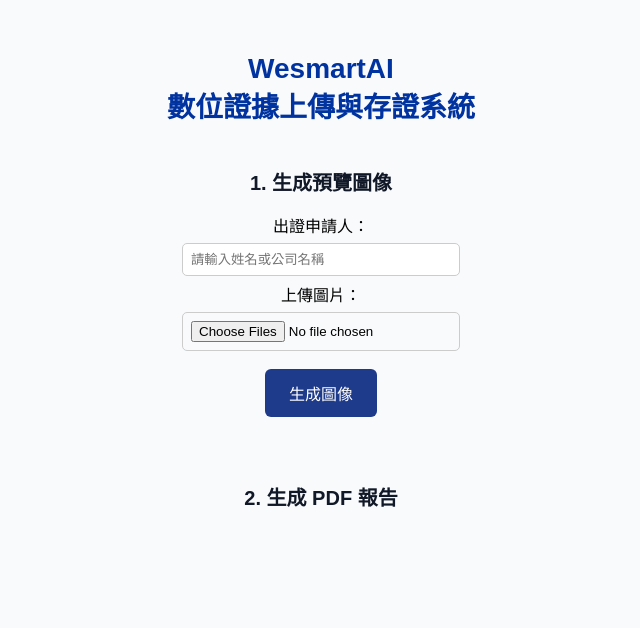
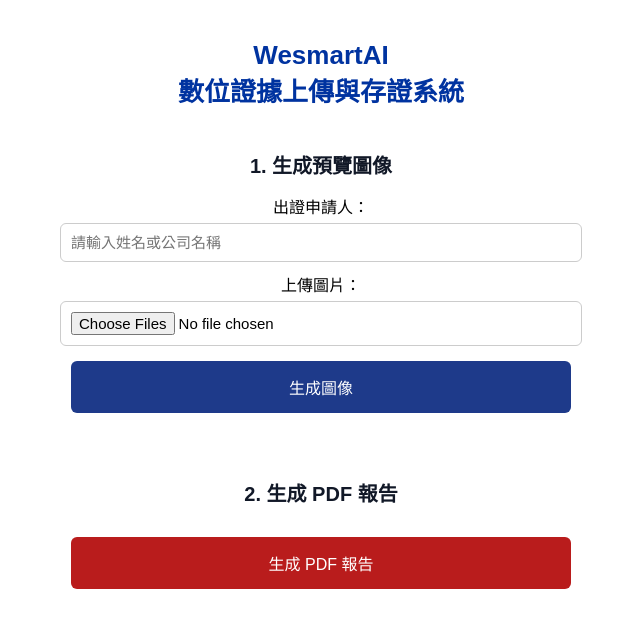
Before and after one commit to takecovertaiwan-cmyk/GPT-UPLOAD, a Flask app: page / in a window 1280 px wide. Shown: the top 628 px of the page, without its empty margins (319-959 px from the left). Run offline with Flask 3, Linux system fonts and the light colour scheme.

Commit message:
Update index.html

```diff
--- a/templates/index.html
+++ b/templates/index.html
@@ -7,43 +7,69 @@
   <style>
     body {
       font-family: "Taipei Sans TC", Arial, sans-serif;
-      background-color: #f8fafc;
+      background-color: #ffffff;
       margin: 0;
-      padding: 30px;
+      padding: 20px;
+      display: flex;
+      justify-content: center;
+    }
+
+    .container {
+      max-width: 600px;
+      width: 100%;
       text-align: center;
     }
+
     h1 {
       color: #0033a0;
-      font-size: 28px;
+      font-size: 26px;
       line-height: 1.4;
+      margin-bottom: 30px;
     }
+
     h2 {
       color: #111827;
+      font-size: 20px;
       margin-top: 40px;
-      font-size: 20px;
+      margin-bottom: 15px;
     }
+
+    label {
+      display: block;
+      margin-top: 10px;
+      font-weight: 500;
+    }
+
     input[type="text"], input[type="file"] {
-      margin: 6px;
-      padding: 8px;
-      width: 260px;
+      width: 90%;
+      max-width: 500px;
+      padding: 10px;
       border: 1px solid #ccc;
-      border-radius: 5px;
+      border-radius: 6px;
+      font-size: 15px;
+      margin-top: 5px;
     }
+
     button {
+      width: 100%;
+      max-width: 500px;
       color: white;
       border: none;
       border-radius: 6px;
-      padding: 12px 24px;
+      padding: 14px 0;
       font-size: 16px;
       cursor: pointer;
-      margin-top: 12px;
+      margin-top: 15px;
+      transition: background-color 0.3s;
     }
+
     #preview-btn {
       background-color: #1e3a8a;
     }
     #preview-btn:hover {
       background-color: #1d4ed8;
     }
+
     #generate-btn {
       background-color: #b91c1c;
     }
@@ -51,6 +77,7 @@
       background-color: #9ca3af;
       cursor: not-allowed;
     }
+
     .preview {
       margin-top: 25px;
       display: flex;
@@ -58,38 +85,46 @@
       justify-content: center;
       gap: 20px;
     }
+
     .preview-item {
       border: 1px solid #ddd;
       padding: 10px;
       border-radius: 8px;
-      background: white;
-      width: 320px;
-      box-shadow: 0 2px 6px rgba(0,0,0,0.15);
+      background: #f9fafb;
+      width: 90%;
+      max-width: 300px;
+      box-shadow: 0 2px 6px rgba(0,0,0,0.1);
     }
+
     img {
       max-width: 100%;
       border-radius: 8px;
     }
+
+    @media (max-width: 600px) {
+      h1 { font-size: 22px; }
+      button { font-size: 15px; }
+    }
   </style>
 </head>
 <body>
+  <div class="container">
     <h1>WesmartAI<br>數位證據上傳與存證系統</h1>
 
     <h2>1. 生成預覽圖像</h2>
-  <div>
-    <label>出證申請人：</label><br>
+    <label>出證申請人：</label>
     <input type="text" id="applicant" placeholder="請輸入姓名或公司名稱" />
-  </div>
-  <div>
-    <label>上傳圖片：</label><br>
+
+    <label>上傳圖片：</label>
     <input type="file" id="files" multiple accept="image/*" />
-  </div>
+
     <button id="preview-btn" onclick="generatePreview()">生成圖像</button>
 
     <div class="preview" id="preview-area"></div>
 
     <h2>2. 生成 PDF 報告</h2>
-  <button id="generate-btn" onclick="generatePDF()" style="display:none;">生成 PDF 報告</button>
+    <button id="generate-btn" onclick="generatePDF()">生成 PDF 報告</button>
+  </div>
 
   <script>
     let fileList = [];
@@ -123,7 +158,6 @@
           </div>
         `;
       });
-      document.getElementById("generate-btn").style.display = "inline-block";
     }
 
     async function generatePDF() {
```
Lines whose indentation alone changed are shown as unchanged.
